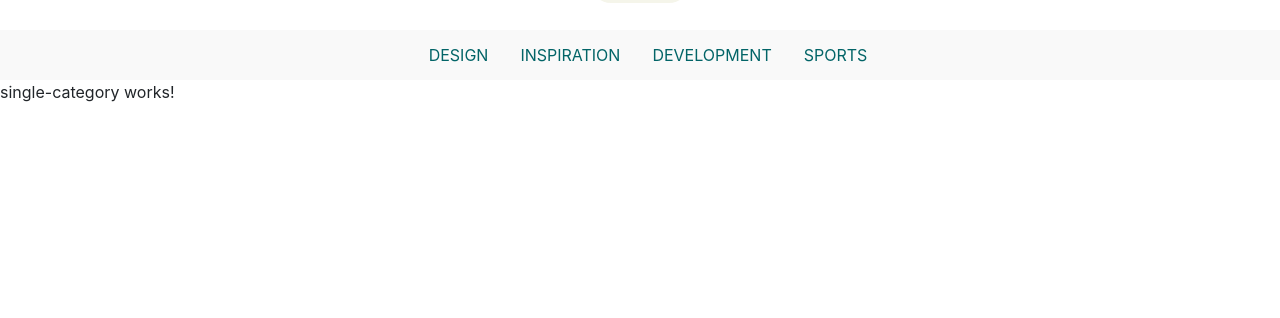
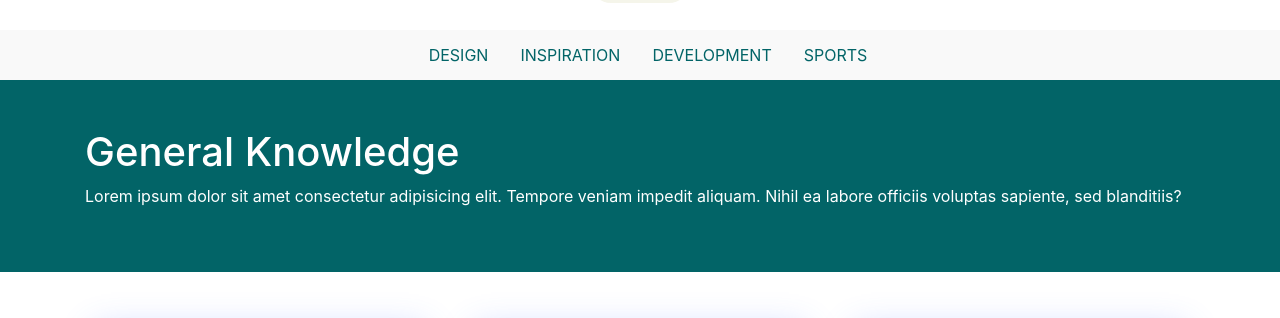
Before and after one commit to thapaRoyal/blogApp-angular, an Angular app: page /category in a window 1280 px wide. Shown: the part 70-388 px from the top of the page. Built offline with nearby package versions, Linux system fonts and the light colour scheme.

Commit message:
single category page

```diff
--- a/src/app/pages/single-category/single-category.component.html
+++ b/src/app/pages/single-category/single-category.component.html
@@ -1 +1,29 @@
-<p>single-category works!</p>
+<div class="bg-theme p-5">
+    <div class="container">
+        <h1 class="text-white">General Knowledge</h1>
+        <p class="text-white">Lorem ipsum dolor sit amet consectetur adipisicing elit. Tempore veniam impedit aliquam. Nihil ea labore officiis voluptas sapiente, sed blanditiis?</p>
+    </div>
+</div>
+
+<div class="container mt-5 mb-5">
+    <div class="row">
+        <div class="col-md-4 mb-3">
+            <app-post-card></app-post-card>
+        </div>
+        <div class="col-md-4 mb-3">
+            <app-post-card></app-post-card>
+        </div>
+        <div class="col-md-4 mb-3">
+            <app-post-card></app-post-card>
+        </div>
+        <div class="col-md-4 mb-3">
+            <app-post-card></app-post-card>
+        </div>
+        <div class="col-md-4 mb-3">
+            <app-post-card></app-post-card>
+        </div>
+        <div class="col-md-4 mb-3">
+            <app-post-card></app-post-card>
+        </div>
+    </div>
+</div>
--- a/src/styles.scss
+++ b/src/styles.scss
@@ -25,3 +25,7 @@ body{
 .nav-link{
     color: var(--primary-color) !important;
 }
+
+.bg-theme{
+    background-color: var(--primary-color);
+}
```
